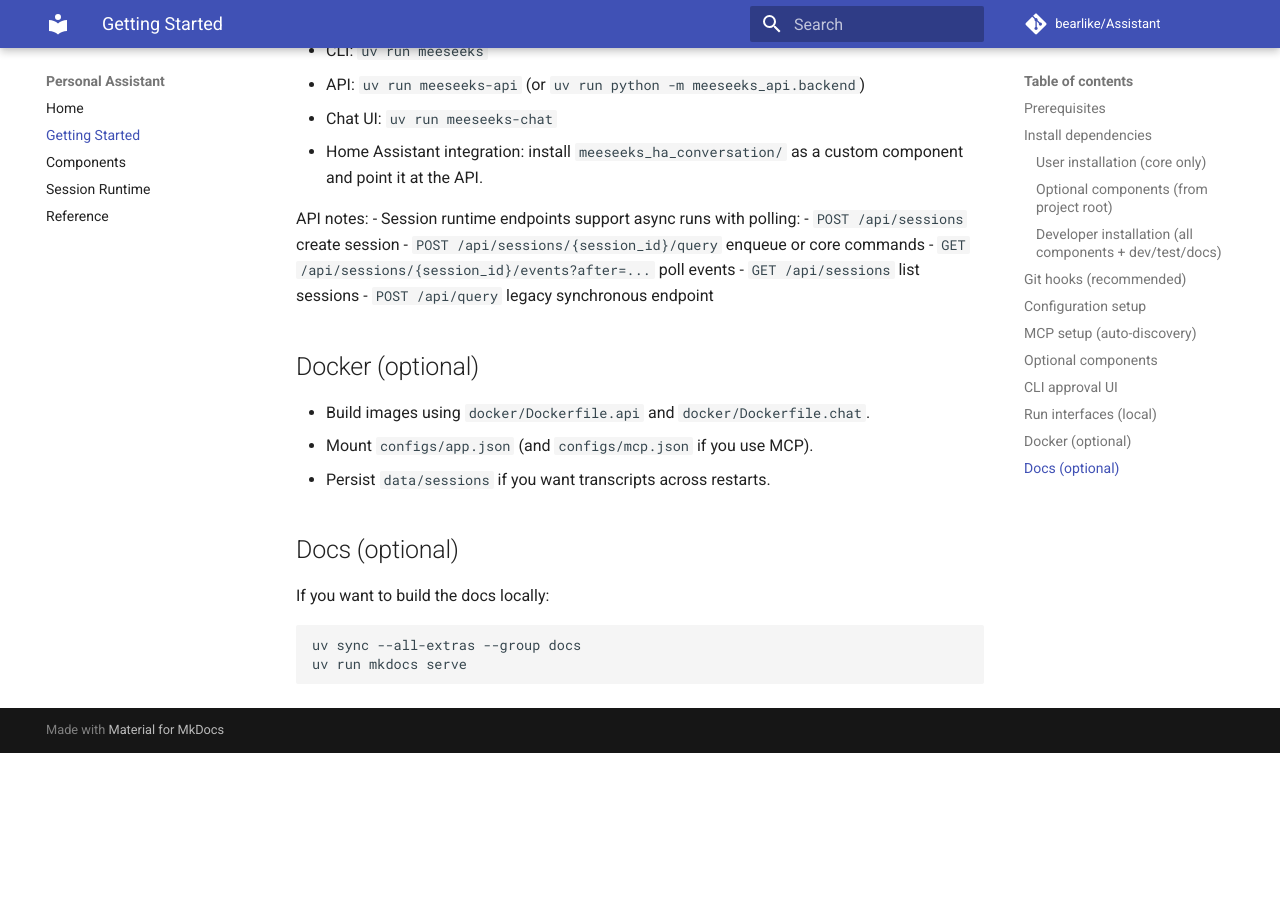
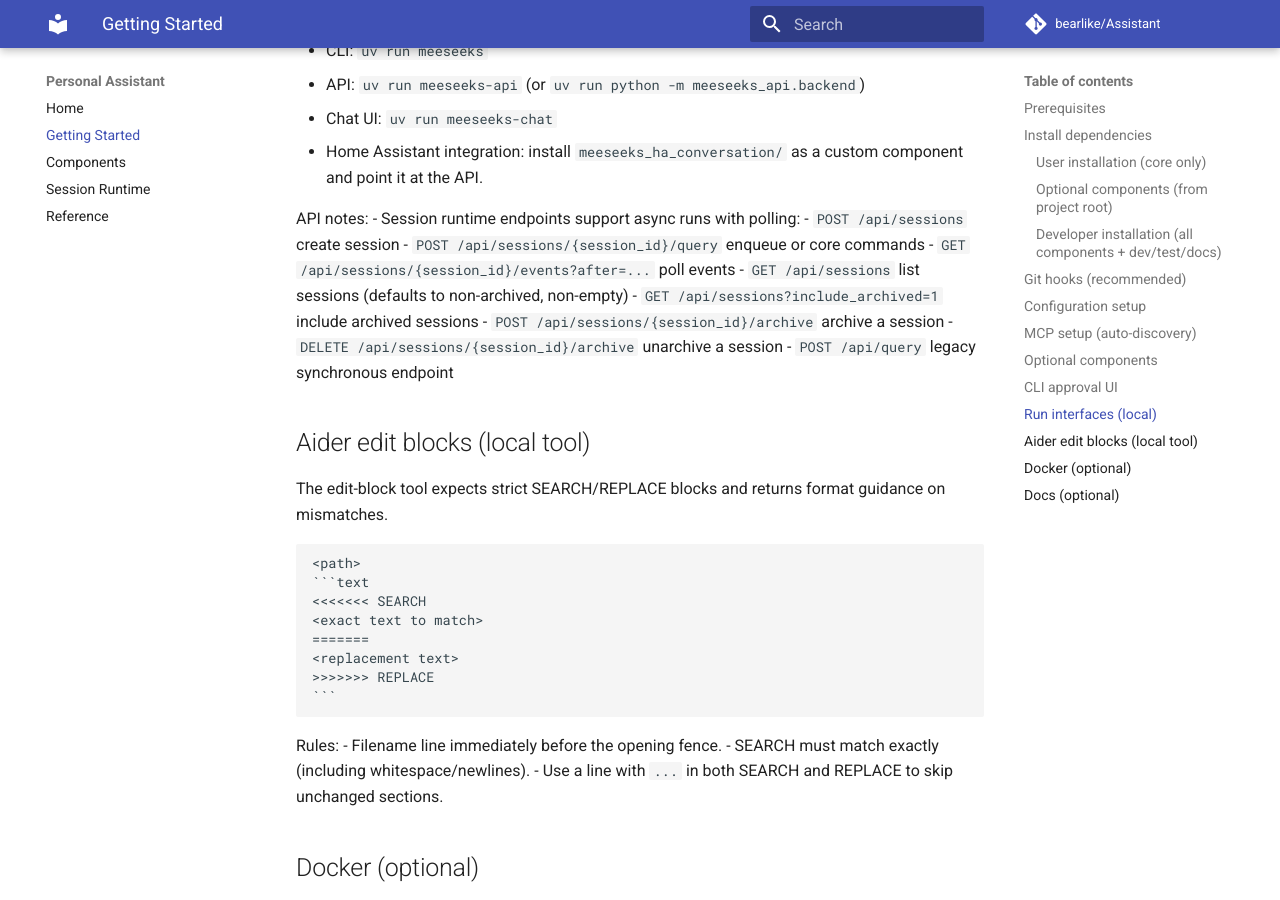
Before and after one commit to bearlike/Personal-Assistant, an MkDocs documentation site: the page built from docs/getting-started.md, in a window 1280 px wide and 900 px high, scrolled down 2508 px. Built offline with MkDocs 1.6.1 and Material for MkDocs 9.7.7, drawn with Linux system fonts in a browser that asks for light colours; comment, search, counter and statistics services are not loaded; the version menu is left out; before the commit the page ends 3261 px from its top, so only the background shows below that.

Commit message:
📝 docs(docs): document session archiving and edit blocks
- Document archive endpoints, include_archived, and empty-session filtering.
- Add edit-block format guidance and update runtime/overview notes.

Why: keep public docs aligned with backend behavior and tool expectations.

Tests: Not run (docs-only changes).
Dependencies: None

`````diff
--- a/docs/getting-started.md
+++ b/docs/getting-started.md
@@ -86,8 +86,30 @@
   - `POST /api/sessions` create session
   - `POST /api/sessions/{session_id}/query` enqueue or core commands
   - `GET /api/sessions/{session_id}/events?after=...` poll events
-  - `GET /api/sessions` list sessions
+  - `GET /api/sessions` list sessions (defaults to non-archived, non-empty)
+  - `GET /api/sessions?include_archived=1` include archived sessions
+  - `POST /api/sessions/{session_id}/archive` archive a session
+  - `DELETE /api/sessions/{session_id}/archive` unarchive a session
   - `POST /api/query` legacy synchronous endpoint
+
+## Aider edit blocks (local tool)
+The edit-block tool expects strict SEARCH/REPLACE blocks and returns format guidance on mismatches.
+
+````
+<path>
+```text
+<<<<<<< SEARCH
+<exact text to match>
+=======
+<replacement text>
+>>>>>>> REPLACE
+```
+````
+
+Rules:
+- Filename line immediately before the opening fence.
+- SEARCH must match exactly (including whitespace/newlines).
+- Use a line with `...` in both SEARCH and REPLACE to skip unchanged sections.
 
 ## Docker (optional)
 - Build images using `docker/Dockerfile.api` and `docker/Dockerfile.chat`.
`````
Also changed, not shown: README.md (+2 -1 lines), agents.md (+2 -0 lines), apps/meeseeks_api/README.md (+3 -1 lines), docs/index.md (+1 -0 lines), docs/reference.md (+2 -0 lines), docs/session-runtime.md (+8 -1 lines).
